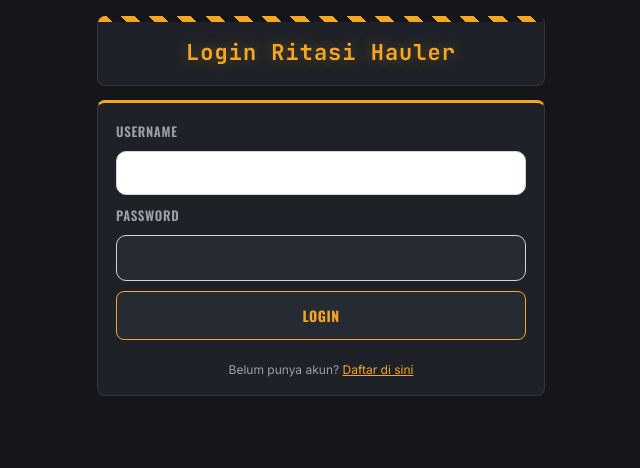
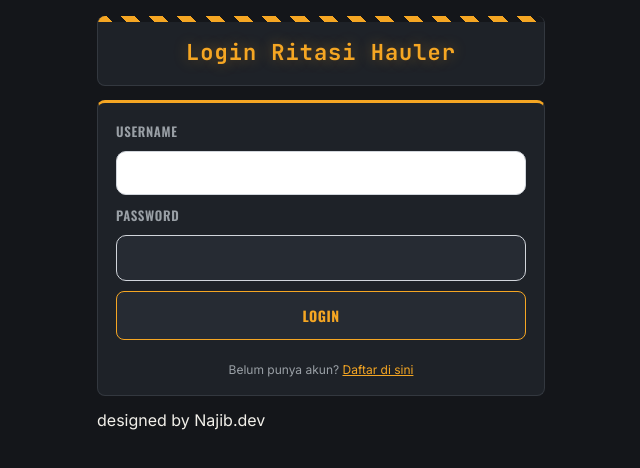
Before and after one commit to zulfaeuis1326/app-ritasi-, a Next.js app: page /login in a window 1280 px wide. Shown: the top 468 px of the page, without its empty margins (319-959 px from the left). Built offline with nearby package versions, Linux system fonts and the light colour scheme.

Commit message:
Add footer to login page

```diff
--- a/pages/login.js
+++ b/pages/login.js
@@ -61,6 +61,7 @@ export default function Login() {
           Belum punya akun? <a href="/register">Daftar di sini</a>
         </div>
       </div>
+      <div className="app-footer">designed by Najib.dev</div>
     </div>
   );
 }
```
